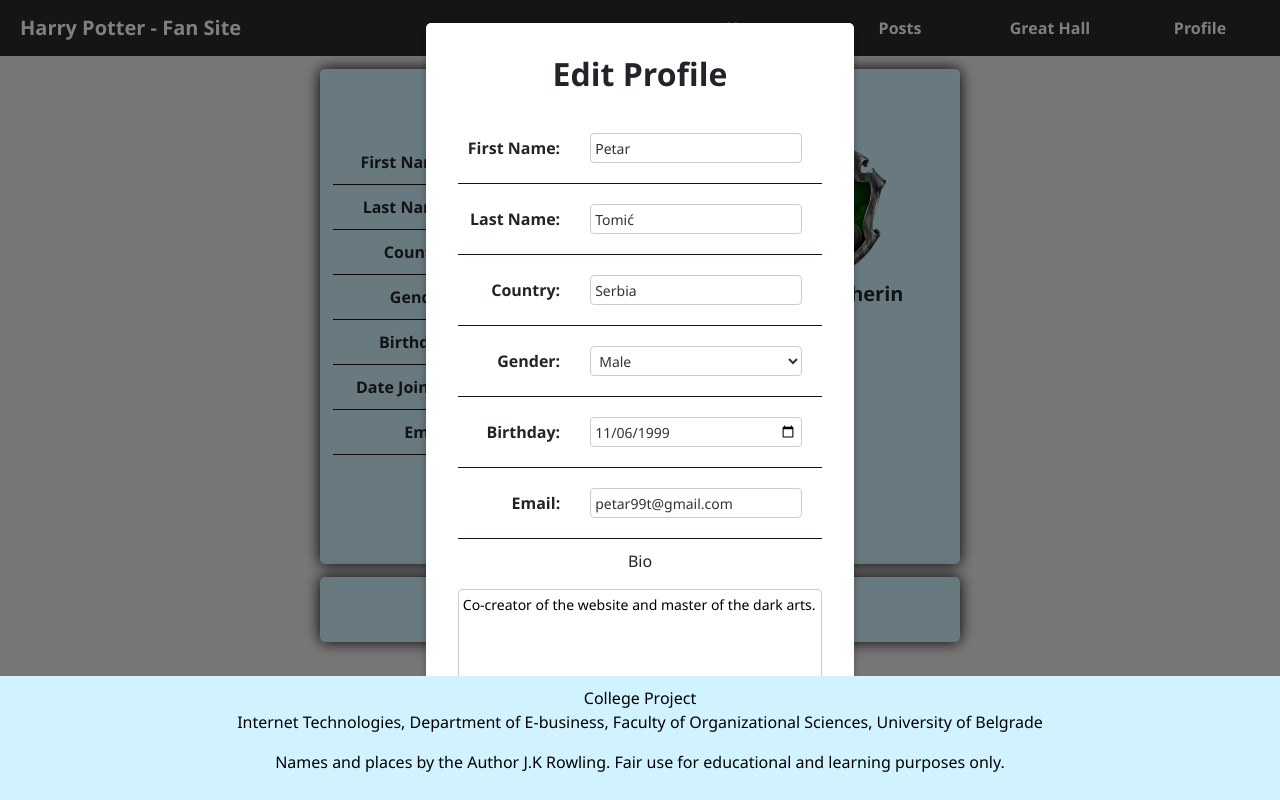
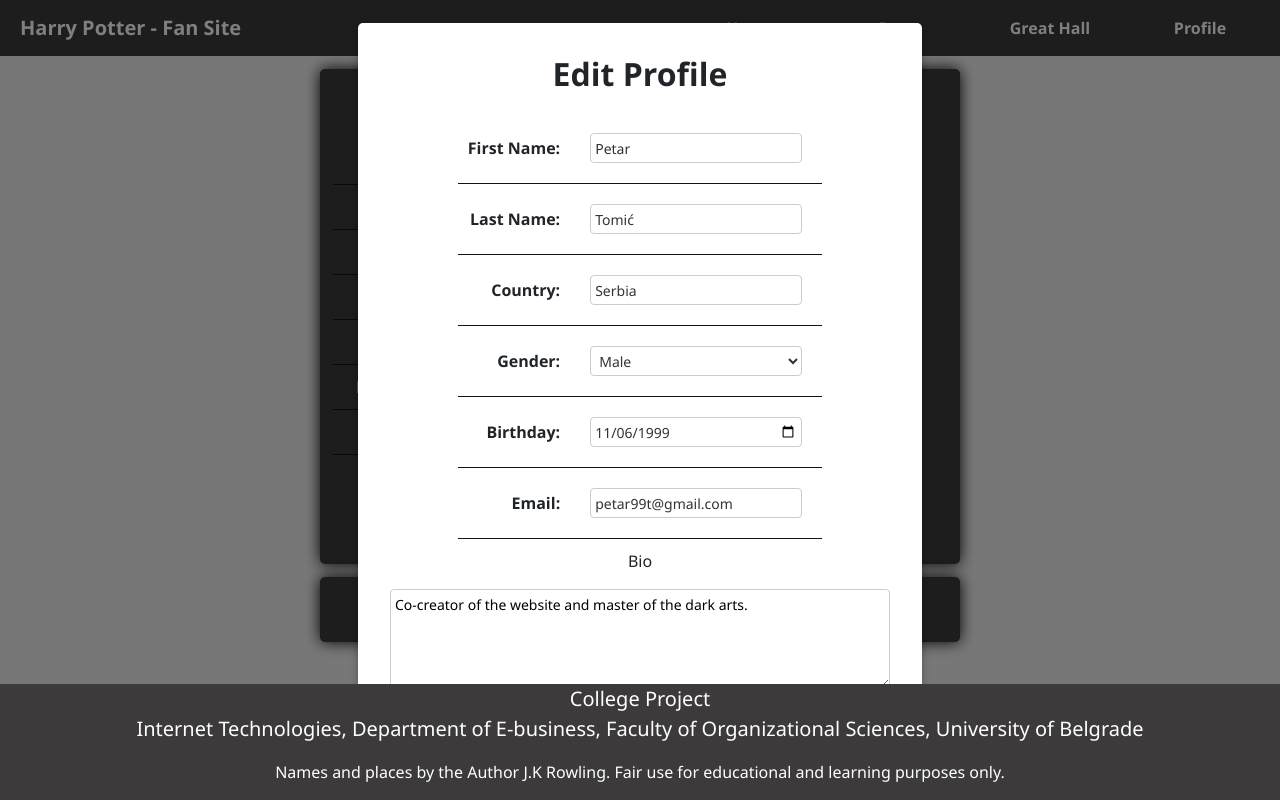
Before and after one commit to hulrog/harry-potter, a React (Create React App) app: page /profile/1 in a window 1280 px wide. Both pictures are taken after a click on the button "Edit Profile". Built offline with nearby package versions, Linux system fonts and the light colour scheme.

Commit message:
jedinstven style.css fajl i neki design improvemnti

```diff
--- a/src/App.js
+++ b/src/App.js
@@ -6,6 +6,7 @@
 import HomePage from "./components/pages/Home";
 import ProfilePage from "./components/pages/Profile";
 import GreatHallPage from "./components/pages/GreatHall";
+import "./colors.css";
 
 function App() {
   return (
--- /dev/null
+++ b/src/colors.css
@@ -0,0 +1,15 @@
+/* :root {
+  --background-color: #292929;
+  --text-color: #ffffff;
+  --primary-color: #ca06b0;
+  --primary-color-hover: #e61dcb;
+  --secondary-color: #5d0292;
+} */
+
+:root {
+  --background-color: #3c3a3a;
+  --text-color: #ffffff;
+  --primary-color: #802b2b;
+  --primary-color-hover: #a65151;
+  --secondary-color: #5a4a41;
+}
--- a/src/components/EditUser.module.css
+++ b/src/components/EditUser.module.css
@@ -1,5 +1,8 @@
 .container {
-  width: 100%;
+  width: 500px;
+  display: flex;
+  flex-direction: column;
+  align-items: center;
 }
 
 .heading {
@@ -51,11 +54,11 @@
 
 .bioText {
   width: 100%;
-  height: 100px; /* Adjust the height as needed */
+  height: 100px;
   padding: 4px;
   border: 1px solid #ccc;
   border-radius: 4px;
-  resize: vertical; /* Allow vertical resizing */
+  resize: vertical;
   font-size: 14px;
 }
 
@@ -64,7 +67,7 @@
 }
 
 .submitBtn {
-  width: 100%; /* Make the button take up the full width of its container */
+  width: 100%;
   height: 40px;
   text-align: center;
   background-color: #efefef;
@@ -72,5 +75,5 @@
   border: none;
   transition-duration: 200ms;
   outline: none;
-  margin-top: 10px; /* Add margin to separate it from other elements */
+  margin-top: 10px;
 }
--- a/src/components/great-hall/Hourglass.module.css
+++ b/src/components/great-hall/Hourglass.module.css
@@ -17,7 +17,6 @@
   border: 3px solid grey;
 }
 .bar {
-  background-color: pink;
   width: 80%;
   display: flex;
   justify-content: center;
--- a/src/components/layout/ButtonRow.module.css
+++ b/src/components/layout/ButtonRow.module.css
@@ -6,7 +6,8 @@
 }
 
 button {
-  background-color: #efefef;
+  background-color: var(--primary-color);
+  color: var(--text-color);
   border: none;
   border-radius: 10px;
   height: 40px;
@@ -18,5 +19,5 @@
 }
 
 button:hover {
-  background-color: #ffdcd0;
+  background-color: var(--primary-color-hover);
 }
--- a/src/components/layout/Card.module.css
+++ b/src/components/layout/Card.module.css
@@ -1,5 +1,6 @@
 .card {
-  background-color: #d0f3ff;
+  background-color: var(--background-color);
+  color: var(--text-color);
   border-radius: 5px;
   box-shadow: 0px 0px 15px black;
   margin-bottom: 5%;
--- a/src/components/layout/Footer.js
+++ b/src/components/layout/Footer.js
@@ -3,7 +3,7 @@
 function Footer() {
   return (
     <footer className={classes.footer}>
-      <p>
+      <p className={classes.title}>
         College Project <br></br>
         Internet Technologies, Department of E-business, Faculty of
         Organizational Sciences, University of Belgrade
--- a/src/components/layout/Footer.module.css
+++ b/src/components/layout/Footer.module.css
@@ -1,18 +1,12 @@
 .footer {
-  color: black;
-  background-color: #d0f3ff;
+  background-color: var(--background-color);
+  color: var(--text-color);
   text-align: center;
-  padding: 10px;
   position: fixed;
   left: 0;
   bottom: 0;
   width: 100%;
 }
-
 .title {
-  font-size: 14px;
+  font-size: 20px;
 }
-
-.footer a {
-  color: black;
-}
--- a/src/components/layout/Layout.module.css
+++ b/src/components/layout/Layout.module.css
@@ -1,9 +1,9 @@
 .navbar {
-  background-color: #2c2a29;
+  background-color: var(--background-color);
 }
 
 .link {
-  color: white;
+  color: var(--text-color);
   font-weight: bold;
   margin-right: 10px;
   text-align: center;
@@ -11,14 +11,14 @@
 }
 
 .link:hover {
-  color: #db3adb;
+  color: var(--primary-color);
 }
 
 .logo {
-  color: white;
+  color: var(--text-color);
   font-weight: bold;
   margin-left: 20px;
 }
 .logo:hover {
-  color: #db3adb;
+  color: var(--primary-color);
 }
--- a/src/components/layout/Modal.js
+++ b/src/components/layout/Modal.js
@@ -3,7 +3,7 @@
 
 function Modal({ onClose, children }) {
   useEffect(() => {
-    // Add event listener for closing modal on Escape key press
+    // Dodaje event listener za zatvaranje kad se pritisne escape
     const handleEscapeKeyPress = (event) => {
       if (event.key === "Escape") {
         onClose();
@@ -12,14 +12,14 @@
 
     document.addEventListener("keydown", handleEscapeKeyPress);
 
-    // Remove event listener on unmount
+    // Skida event listener kad se unmountuje
     return () => {
       document.removeEventListener("keydown", handleEscapeKeyPress);
     };
   }, [onClose]);
 
   const handleBackdropClick = (event) => {
-    // Close modal on clicking the backdrop
+    // Zatvara ga na klik za background
     if (event.target === event.currentTarget) {
       onClose();
     }
```
